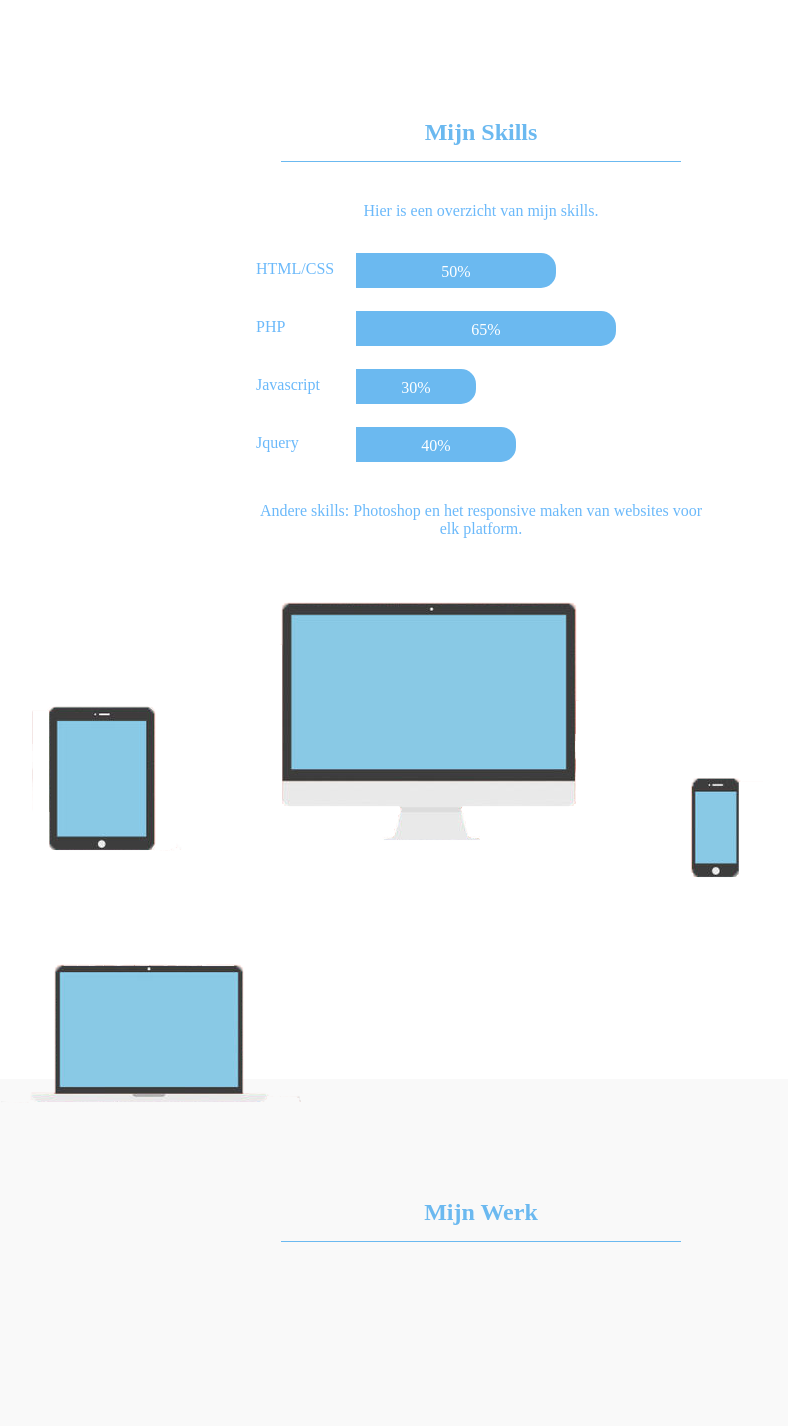
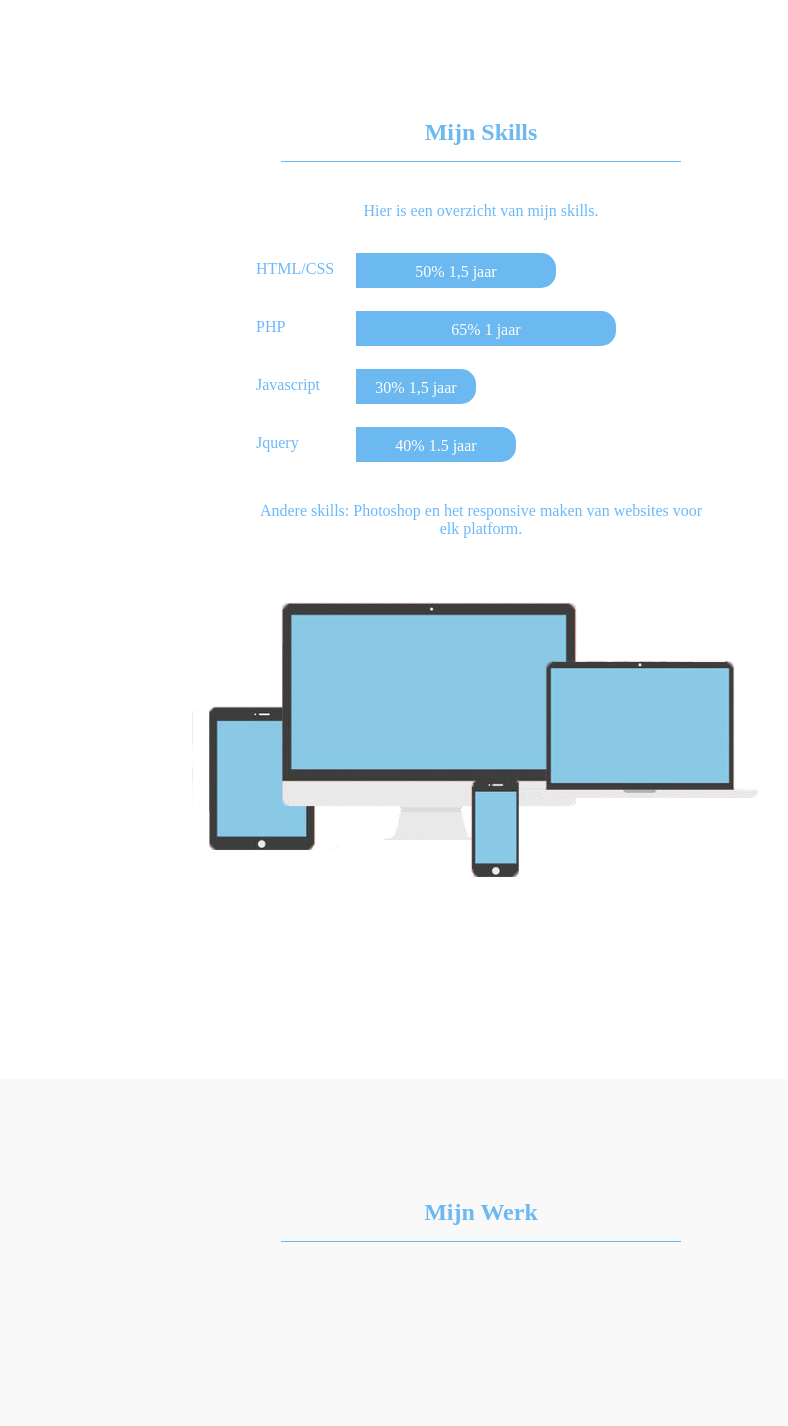
Before and after one commit to short/portfolio, a PHP site: page / in a window 1280 px wide. Shown: the part 1488-2914 px from the top of the page, without its empty margins (159-947 px from the left). Run offline with PHP 8.4, Linux system fonts and the light colour scheme.

Commit message:
skill plaatjes uitlijnen

```diff
--- a/css/main.css
+++ b/css/main.css
@@ -24,7 +24,11 @@ p                                         { color: rgba(107, 185, 250, 1); }
 #skills .diagram .bar4                    { height: 25px; width: 0px; display: block; background-color: rgba(107, 185, 240, 1); color: #fff; padding: 10px 0 0 0; text-align: center; float: left; margin: -25px 0 0 100px; border-top-right-radius: 15px; border-bottom-right-radius: 15px; }
 #skills .after-diagram                    { margin: 50px auto 0 auto; }
 
-#skills .images                           { width: 960px; display: block; margin: 0 auto; }
+#skills .images                           { width: 960px; height: 450px; display: block; margin: 0 auto; }
+#skills .images .tablet                   { margin: 0 0 0 160px; }
+#skills .images .desktop                  { margin: 0 0 0 -160px; }
+#skills .images .mobile                   { margin: 0 0 0 -220px; }
+#skills .images .laptop                   { margin: 0 0 0 -55px; }
 
 #work                                     { width: 100%; height: 900px; margin: -20px 0 0 0; padding: 0; }
 #work h2                                  { color: rgba(107, 185, 240, 1); text-align: center; padding: 120px 0 15px 0; width: 400px; display: block; margin: 0 auto; border-bottom: 1px solid rgba(107, 185, 240, 1); }
--- a/views/page.php
+++ b/views/page.php
@@ -23,10 +23,10 @@
       <h2 class="mooth-fade-in">Mijn Skills</h2>
       <p class="mooth-fade-in">Hier is een overzicht van mijn skills.</p>
         <div class="diagram mooth-fade-in">
-          <p>HTML/CSS</p><div class="bar1">50%</div>
-          <p>PHP</p><div class="bar2">65%</div>
-          <p>Javascript</p><div class="bar3">30%</div>
-          <p>Jquery</p><div class="bar4">40%</div>
+          <p>HTML/CSS</p><div class="bar1">50% 1,5 jaar</div>
+          <p>PHP</p><div class="bar2">65% 1 jaar</div>
+          <p>Javascript</p><div class="bar3">30% 1,5 jaar</div>
+          <p>Jquery</p><div class="bar4">40% 1.5 jaar</div>
         </div>
         <p class="mooth-fade-in after-diagram">Andere skills: Photoshop en het responsive maken van websites voor elk platform.</p>
         <div class="images">
```
